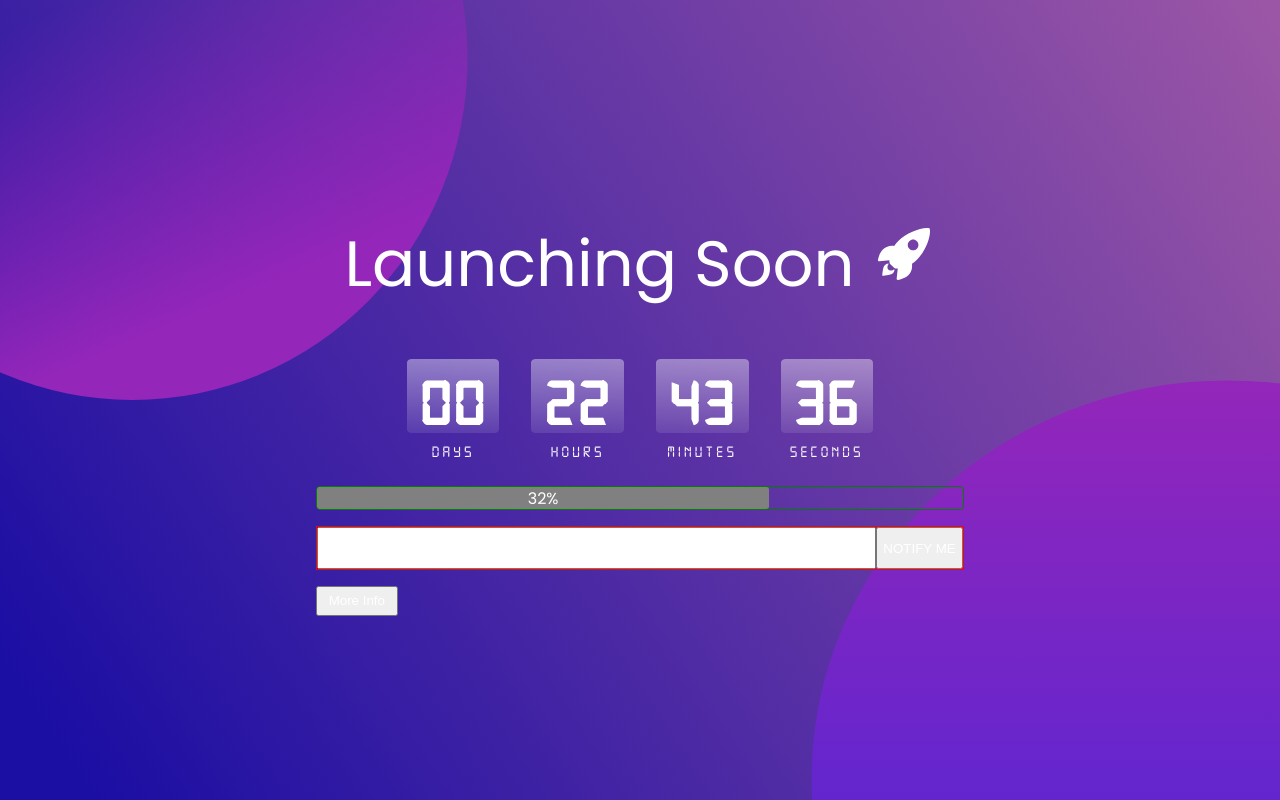
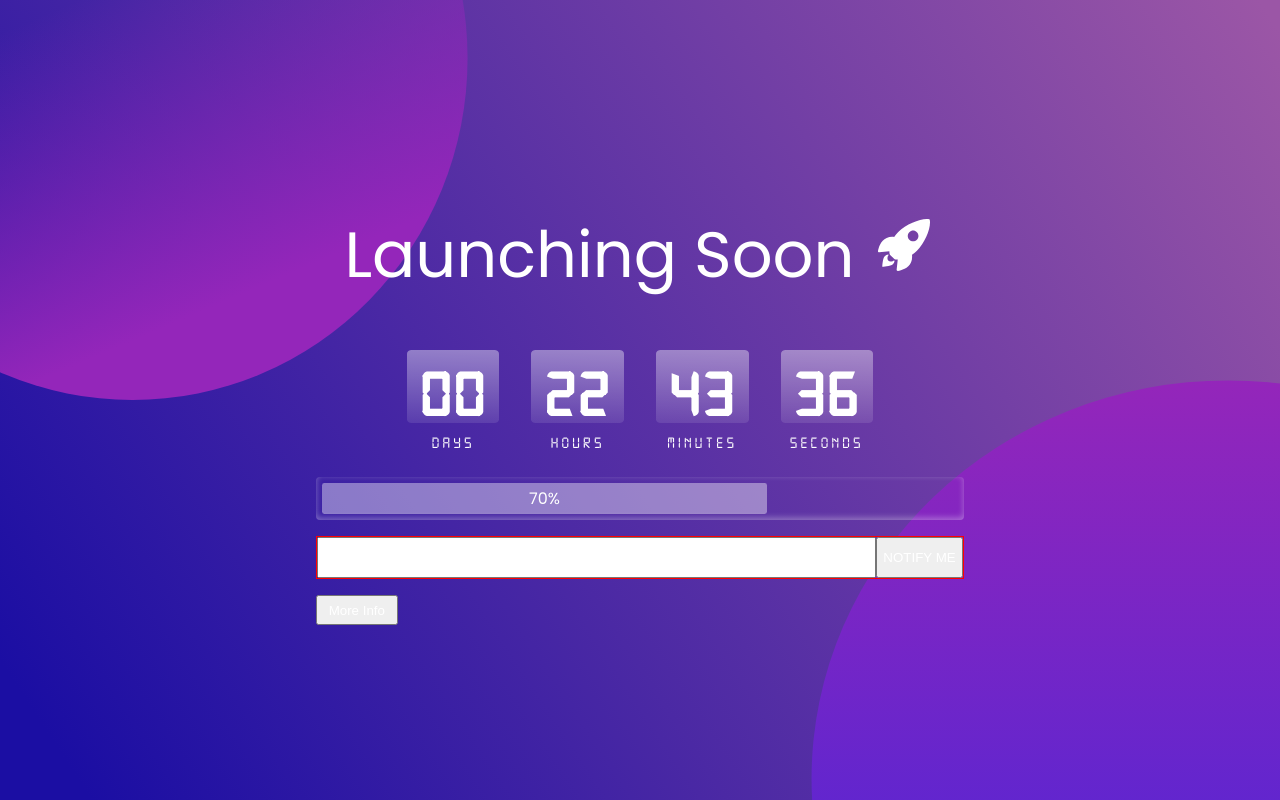
Before and after one commit to HafizulHaque/Coming-Soon-Page, a Next.js app: page / in a window 1280 px wide. Built offline with nearby package versions, Linux system fonts and the light colour scheme.

Commit message:
progressbar style done

```diff
--- a/src/app/components/ComingSoon.jsx
+++ b/src/app/components/ComingSoon.jsx
@@ -11,7 +11,7 @@ const ComingSoon = () => {
       {/* <p className={style.subText}>Lorem, ipsum dolor sit amet consectetur adipisicing elit. Consectetur obcaecati quaerat hic dolorem aut nesciunt, Lorem, ipsum dolor sit amet consectetur adipisicing elit. Consectetur obcaecati..
       </p> */}
       <CountDown estimatedDate="2024-12-27"/>
-      <Progress value={32}/>
+      <Progress value={70}/>
       <Notify/>
       <button className={style.btn}>More Info</button>
     </div>
--- a/src/app/components/Progress.jsx
+++ b/src/app/components/Progress.jsx
@@ -3,7 +3,7 @@ import style from './Progress.module.css'
 const Progress = ({value}) => {
   return (
     <div className={style.container}>
-      <div className={style.progressbar}>{value}%</div>
+      <div className={style.progressbar} style={{width: `${value}%`}}>{value}%</div>
     </div>
   )
 }
--- a/src/app/components/Progress.module.css
+++ b/src/app/components/Progress.module.css
@@ -1,18 +1,30 @@
 .container {
-  width: 100%;
-  height: 1.5em;
-  border: 1px solid green;
+  /* border: 1px solid green; */
   border-radius: .25em;
   position: relative;
   margin: 1em 0;
+  padding: .35em;
+  box-shadow: rgba(255, 255, 255, 0.25) 0px 50px 100px -20px, rgba(255, 255, 255, 0.3) 0px 30px 60px -30px, rgba(255, 255, 255, 0.35) 0px -2px 6px 0px inset;
+  overflow-x: hidden;
 }
 
 .progressbar {
-  background-color: gray;
-  width: 70%;
-  height: 100%;
+  background-color: rgba(255, 255, 255, .4);
+  padding: .2em 0;
   border-radius: .15em;
   display: flex;
   align-items: center;
   justify-content: center;
+  position: relative;
+  animation: anim 2s ease-out;
 }
+
+@keyframes anim {
+  0% {
+    left: -100%;
+  }
+
+  100% {
+    left: 0
+  }
+}
--- a/src/app/globals.css
+++ b/src/app/globals.css
@@ -2,6 +2,5 @@
   margin: 0;
   padding: 0;
   box-sizing: border-box;
-  /* font-family: 'Poppins', sans-serif; */
   color: #ffffff;
 }
```
